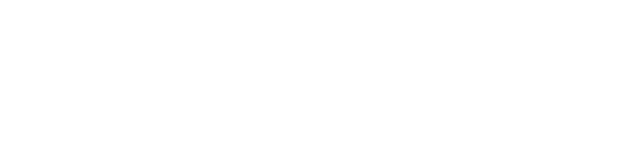
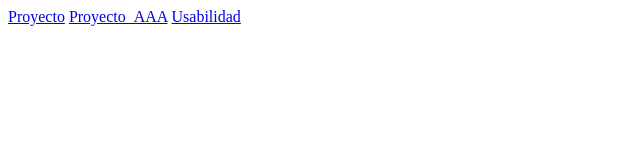
Before and after one commit to AdrianAparisi/ProyectoWeb, a plain HTML site: page index.html in a window 1280 px wide. Shown: the whole page, without its empty margins (0-640 px from the left). Drawn offline with Linux system fonts and the light colour scheme.

Commit message:
index final

```diff
--- a/index.html
+++ b/index.html
@@ -7,8 +7,8 @@
     <title>Enlaces</title>
 </head>
 <body>
-    <a href="/index.html"></a>
-    <a href="/proyectoAAA/index.html"></a>
-    <a href="/usabilidad/index.html"></a>
+    <a href="/index.html">Proyecto</a>
+    <a href="/proyectoAAA/index.html">Proyecto_AAA</a>
+    <a href="/usabilidad/index.html">Usabilidad</a>
 </body>
 </html>
```
